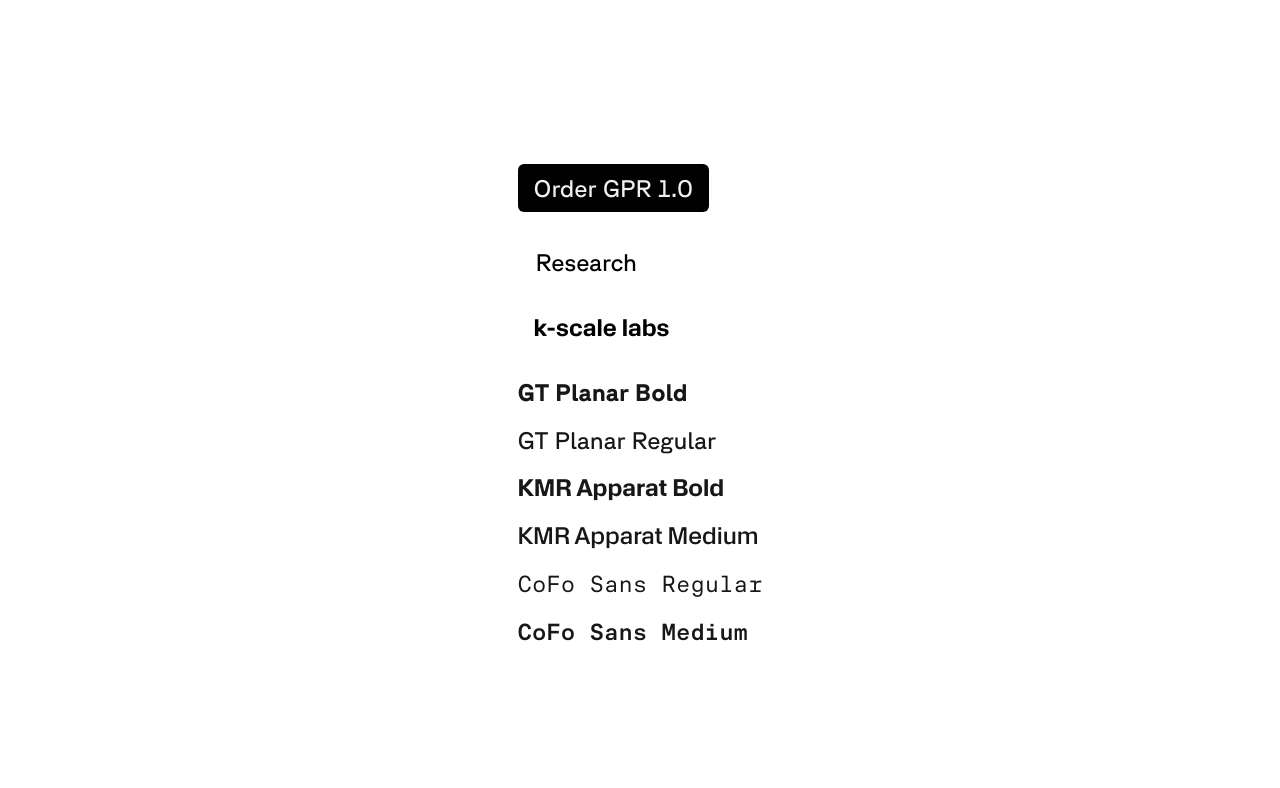
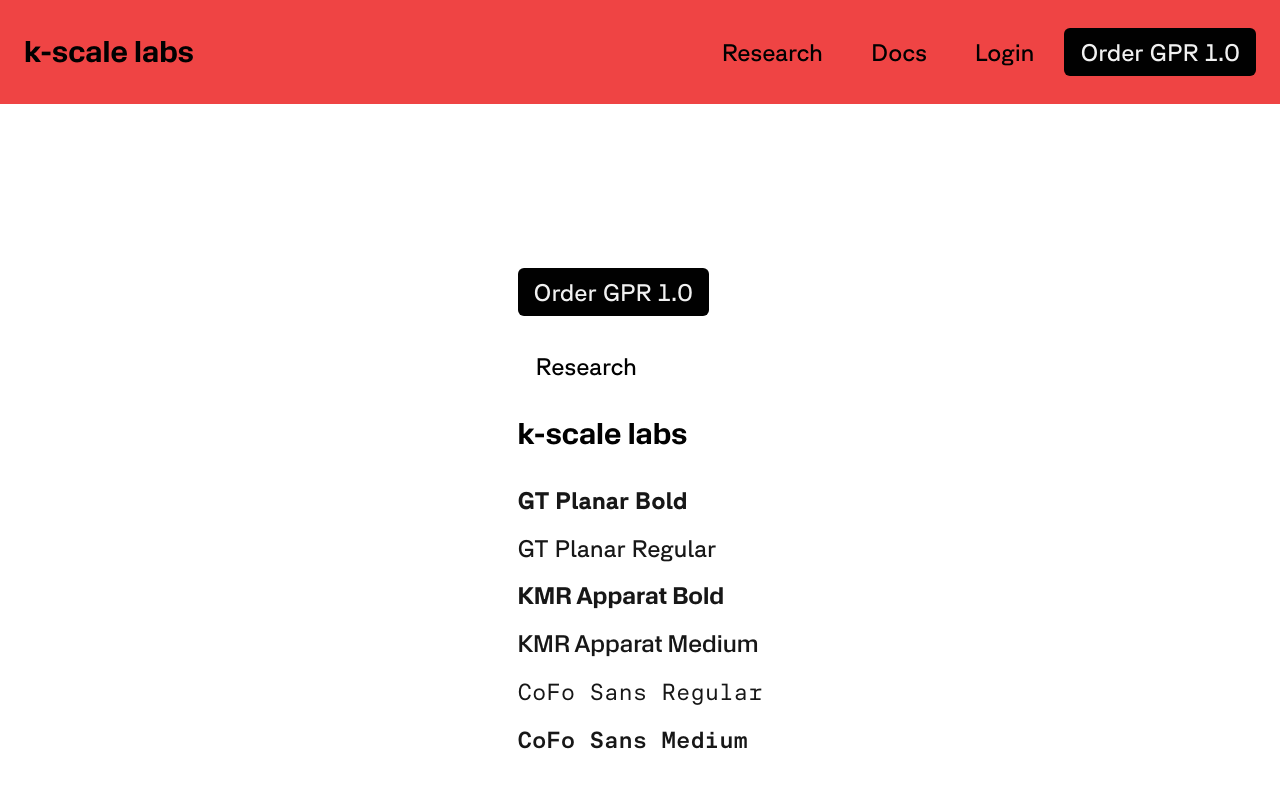
Before and after one commit to zeroth-robotics/zeroth-frontend, a Next.js app: page / in a window 1280 px wide. Shown: the top 788 px of the page. Built offline with nearby package versions, Linux system fonts and the light colour scheme.

Commit message:
nav placement for desktop done

```diff
--- /dev/null
+++ b/src/components/arrowUpRight.tsx
@@ -0,0 +1,9 @@
+import {SizeColourProps} from "@/components/interfaces";
+
+const ArrowUpRight = (props:SizeColourProps) => {
+    return (
+        <p className={props.styling}>↗</p>
+    )
+}
+
+export default ArrowUpRight;
--- a/src/components/buttons/ctaButton.tsx
+++ b/src/components/buttons/ctaButton.tsx
@@ -1,8 +1,7 @@
 import React from "react";
-import {TextProps} from "@/components/interfaces";
 import {motion} from "motion/react";
 
-const CTAButton = (props: TextProps) => {
+const CTAButton = () => {
     return (
         <motion.button
             transition={{
@@ -21,8 +20,8 @@ const CTAButton = (props: TextProps) => {
                 background: "#ff8c25",
                 color: "#f1f1f1",
             }}>
-            <div className={"font-planar font-normal text-2xl px-4 py-2 select-none "}
-            >{props.text}
+            <div className={"font-planar font-normal text-2xl px-4 py-2 select-none "}>
+                Order GPR 1.0
             </div>
         </motion.button>
     );
--- a/src/components/interfaces.tsx
+++ b/src/components/interfaces.tsx
@@ -10,3 +10,7 @@ export interface TextColourProps {
 export interface LinkProps {
     linkURL: string
 }
+
+export interface SizeColourProps {
+    styling: string
+}
--- a/src/components/logos/logotype.tsx
+++ b/src/components/logos/logotype.tsx
@@ -16,7 +16,7 @@ const Logotype = () => {
             whileHover={{
                 color: "#ff4d00",
             }}>
-            <Link className={"font-apparat font-bold text-2xl px-4 py-2 select-none "} href={"/"}>
+            <Link className={"font-apparat font-bold text-3xl select-none "} href={"/"}>
                 k-scale labs
             </Link>
         </motion.button>
--- a/src/components/navbar/navButton.tsx
+++ b/src/components/navbar/navButton.tsx
@@ -23,7 +23,7 @@ const NavButton = (props: TextProps) => {
                 background: "#f1f1f1",
                 color: "#010101",
             }}>
-            <Link className={"font-planar font-normal text-2xl px-4 py-2 select-none "} href={"/"}>
+            <Link className={"font-planar font-normal text-2xl px-4 py-2 select-none"} href={"/"}>
                 {props.text}
             </Link>
         </motion.button>
--- a/src/components/navbar/navbar.tsx
+++ b/src/components/navbar/navbar.tsx
@@ -0,0 +1,22 @@
+import {motion} from "motion/react";
+import Logotype from "@/components/logos/logotype";
+import NavButton from "@/components/navbar/navButton";
+import CTAButton from "@/components/buttons/ctaButton";
+
+const Navbar = () => {
+    return (
+        <motion.nav>
+            <div className={"bg-red-500 flex flex-row gap-8 justify-between py-7 px-6"}>
+                <Logotype/>
+                <div className={"flex flex-row gap-3"}>
+                    <NavButton text={"Research"}/>
+                    <NavButton text={"Docs"}/>
+                    <NavButton text={"Login"}/>
+                    <CTAButton/>
+                </div>
+            </div>
+        </motion.nav>
+    );
+}
+
+export default Navbar;
--- a/src/pages/_app.tsx
+++ b/src/pages/_app.tsx
@@ -1,6 +1,7 @@
 import "@/styles/globals.css";
 import type {AppProps} from "next/app";
 import Head from "next/head";
+import Navbar from "@/components/navbar/navbar";
 
 export default function App({Component, pageProps}: AppProps) {
     return <>
@@ -61,7 +62,8 @@ export default function App({Component, pageProps}: AppProps) {
                 rel="shortcut icon"
                 type="image/x-icon"
                 href="/favicons/favicon.ico"/>
-        </Head><Component {...pageProps} />
+        </Head>
+        <Navbar/>
+        <Component {...pageProps} />
     </>
-        ;
 }
--- a/src/pages/index.tsx
+++ b/src/pages/index.tsx
@@ -5,10 +5,10 @@ import Logotype from "@/components/logos/logotype";
 export default function Home() {
   return (
     <div
-      className={`grid grid-rows-[20px_1fr_20px] items-center justify-items-center min-h-screen p-8 pb-20 gap-16 sm:p-20 font-[family-name:var(--font-geist-sans)]`}
-    >
+      className={`grid grid-rows-[20px_1fr_20px] items-center justify-items-center min-h-screen p-8 pb-20
+      gap-16 sm:p-20 `}>
       <main className="flex flex-col gap-8 row-start-2 items-center sm:items-start">
-        <CTAButton text={"Order GPR 1.0"}/>
+        <CTAButton/>
         <NavButton text={"Research"}/>
         <Logotype/>
         <div className="flex flex-col gap-4 text-2xl">
```
